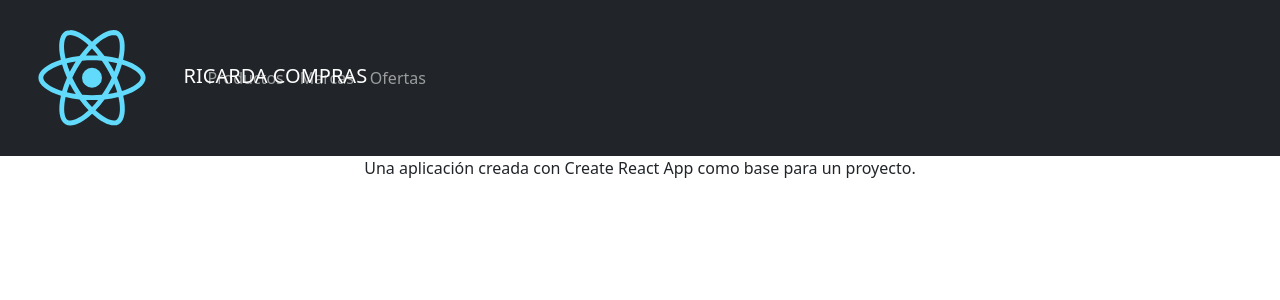
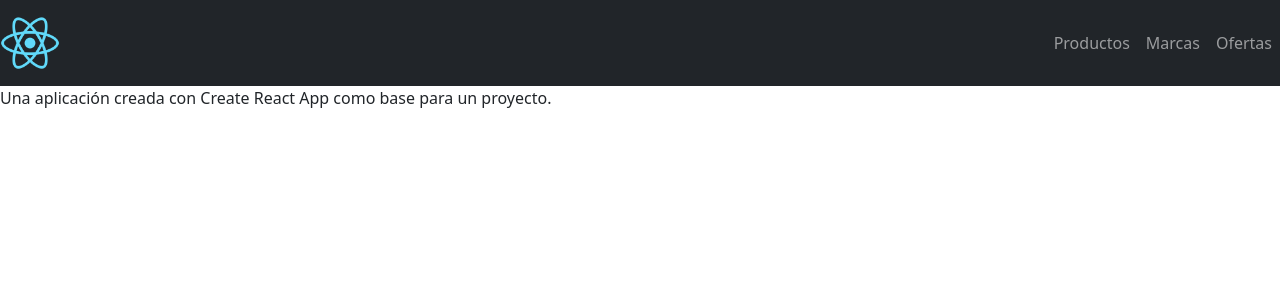
Before and after one commit to MarianoBF/compras_z, a React (Create React App) app: page / in a window 1280 px wide. Shown: the top 300 px of the page. Built offline with nearby package versions, Linux system fonts and the light colour scheme.

Commit message:
rename file & add style

```diff
--- a/src/App.css
+++ b/src/App.css
@@ -1,38 +1,5 @@
-.App {
-  text-align: center;
+.logo {
+  height: 60px;
+  width: 60px;
+
 }
-
-.App-logo {
-  height: 40vmin;
-  pointer-events: none;
-}
-
-@media (prefers-reduced-motion: no-preference) {
-  .App-logo {
-    animation: App-logo-spin infinite 20s linear;
-  }
-}
-
-.App-header {
-  background-color: #282c34;
-  min-height: 100vh;
-  display: flex;
-  flex-direction: column;
-  align-items: center;
-  justify-content: center;
-  font-size: calc(10px + 2vmin);
-  color: white;
-}
-
-.App-link {
-  color: #61dafb;
-}
-
-@keyframes App-logo-spin {
-  from {
-    transform: rotate(0deg);
-  }
-  to {
-    transform: rotate(360deg);
-  }
-}
--- a/src/App.js
+++ b/src/App.js
@@ -1,10 +1,10 @@
 import './App.css';
-import Navigation from "./components/Navigation"
+import NavBar from "./components/NavBar"
 
 function App() {
   return (
     <div className="App">
-    <Navigation />
+    <NavBar />
         <p>
           Una aplicación creada con Create React App como base para un proyecto.
         </p>
--- a/src/components/Navigation.js
+++ b/src/components/NavBar.js
@@ -1,17 +1,18 @@
 import Navbar from "react-bootstrap/Navbar";
 import Nav from "react-bootstrap/Nav";
-import logo from "../logo.svg";
+import logo from "../logo192.png";
 
-function Navigation() {
+function NavBar() {
   return (
     <Navbar collapseOnSelect expand="lg" bg="dark" variant="dark" className="justify-content-end">
-      <Navbar.Brand href="#home">
-      <img src={logo} roundedCircle alt="logo" />
-        RICARDA COMPRAS
+            <Navbar.Toggle aria-controls="responsive-navbar-nav" />
+
+      <Navbar.Collapse id="responsive-navbar-nav">
+      <Navbar.Brand href="#home"  className="justify-content-start" style={{ width: "5%" }}>
+      <img src={logo} roundedCircle alt="logo" className="logo" />&nbsp;
       </Navbar.Brand>
-      <Navbar.Toggle aria-controls="responsive-navbar-nav" />
-      <Navbar.Collapse id="responsive-navbar-nav">
-        <Nav>
+
+        <Nav className="justify-content-end" style={{ width: "100%" }}>
           <Nav.Link href="#productos">Productos</Nav.Link>
           <Nav.Link eventKey={2} href="#marcas">
             Marcas
@@ -25,4 +26,4 @@ function Navigation() {
   );
 }
 
-export default Navigation;
+export default NavBar;
```
Also changed, not shown: src/logo.svg (deleted), src/logo192.png (added).
